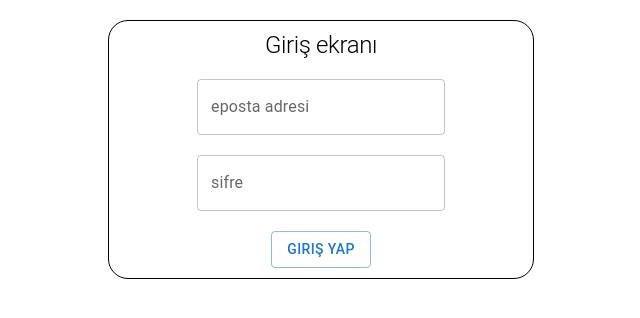
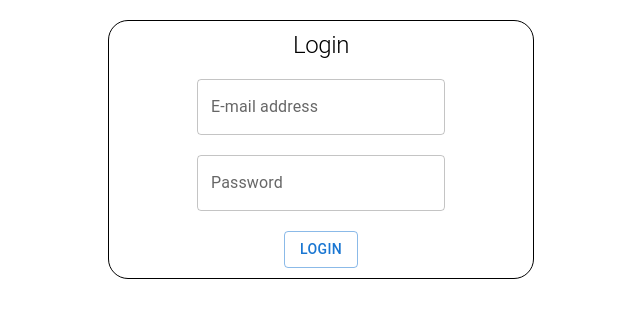
Before and after one commit to melikeoztekin/react-login-app, a React (Create React App) app: page / in a window 1280 px wide. Shown: the top 318 px of the page, without its empty margins (319-959 px from the left). Built offline with nearby package versions, Linux system fonts and the light colour scheme; no server answers.

Commit message:
mini updates

```diff
--- a/src/App.js
+++ b/src/App.js
@@ -27,7 +27,7 @@ const App = () => {
     let userFilter = tasks.data.filter(user => user.email === email && user.first_name === password)
 
     if (userFilter.length !== 0) {
-      toast.success(`Giriş başarılı`)
+      toast.success(`Login successful.`)
       navigate("/pages/Userlist")
       setTasks([...tasks, {
         avatar: userFilter.avatar,
@@ -36,7 +36,7 @@ const App = () => {
         last_name: userFilter.last_name,
       }]);
     } else {
-      toast.error("Kullanıcı adı veya şifre hatalı")
+      toast.error("Username or password is wrong.")
     }
   }
 
--- a/src/pages/Form.js
+++ b/src/pages/Form.js
@@ -28,13 +28,13 @@ const Form = (props) => {
                     variant="h1"
                     style={{ fontSize: 24, color: '#000000', marginBottom: 20 }}
                 >
-                    Giriş ekranı
+                    Login
                 </Typography>
 
                 <form>
                     <TextField
                         id="outlined-basic"
-                        label="eposta adresi"
+                        label="E-mail address"
                         variant="outlined"
                         style={{ marginBottom: 20 }}
                         type="email"
@@ -44,7 +44,7 @@ const Form = (props) => {
                     />
                     <TextField
                         id="outlined-basic"
-                        label="sifre"
+                        label="Password"
                         variant="outlined"
                         style={{ marginBottom: 20 }}
                         type="password"
@@ -53,7 +53,7 @@ const Form = (props) => {
                         onChange={formik.handleChange}
                     />
                     <br />
-                    <Button onClick={() => props.userSearch(formik.values.email, formik.values.password)} variant="outlined" type="button" >Giriş yap</Button>
+                    <Button onClick={() => props.userSearch(formik.values.email, formik.values.password)} variant="outlined" type="button" >Login</Button>
                 </form>
             </Grid>
         </Grid>
--- a/src/pages/Userlist.js
+++ b/src/pages/Userlist.js
@@ -8,7 +8,6 @@ import TableRow from '@mui/material/TableRow';
 import Paper from '@mui/material/Paper';
 import Grid from '@mui/material/Grid';
 import Typography from '@mui/material/Typography';
-import ImageList from '@mui/material/ImageList';
 import ImageListItem from '@mui/material/ImageListItem';
 
 const Userlist = (props) => {
```
